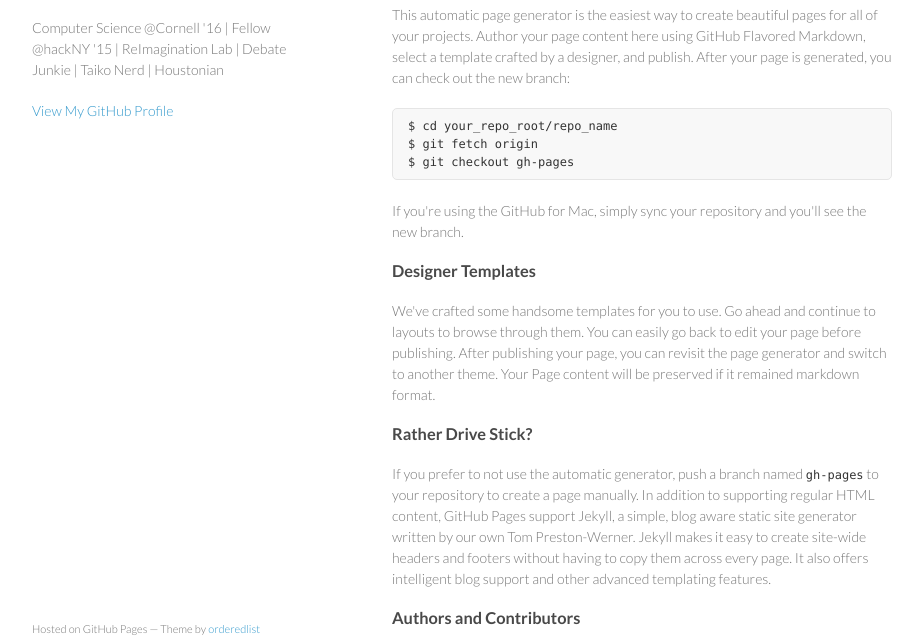
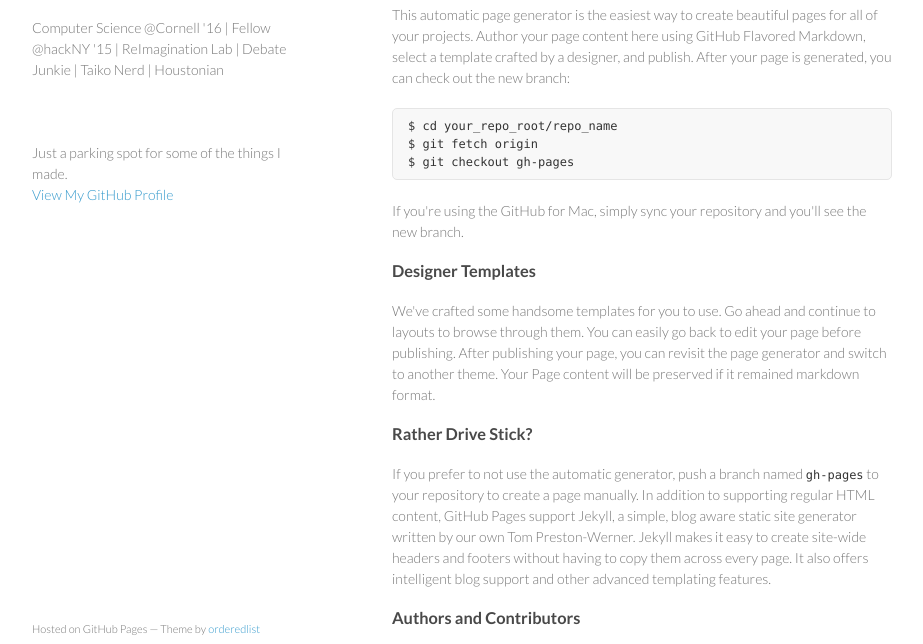
Before and after one commit to charleslai/charleslai.github.io, a plain HTML site: page index.html in a window 1280 px wide. Shown: the part 92-736 px from the top of the page, without its empty margins (178-1101 px from the left). Drawn offline with Linux system fonts and the light colour scheme.

Commit message:
alter the tag line

```diff
--- a/index.html
+++ b/index.html
@@ -17,6 +17,8 @@
       <header>
         <h1>Charles Lai</h1>
         <p>Computer Science @Cornell &#39;16 | Fellow @hackNY &#39;15 | ReImagination Lab | Debate Junkie | Taiko Nerd | Houstonian</p>
+        <br><br>
+        Just a parking spot for some of the things I made.
 
 
         <p class="view"><a href="https://github.com/charleslai">View My GitHub Profile</a></p>
```
